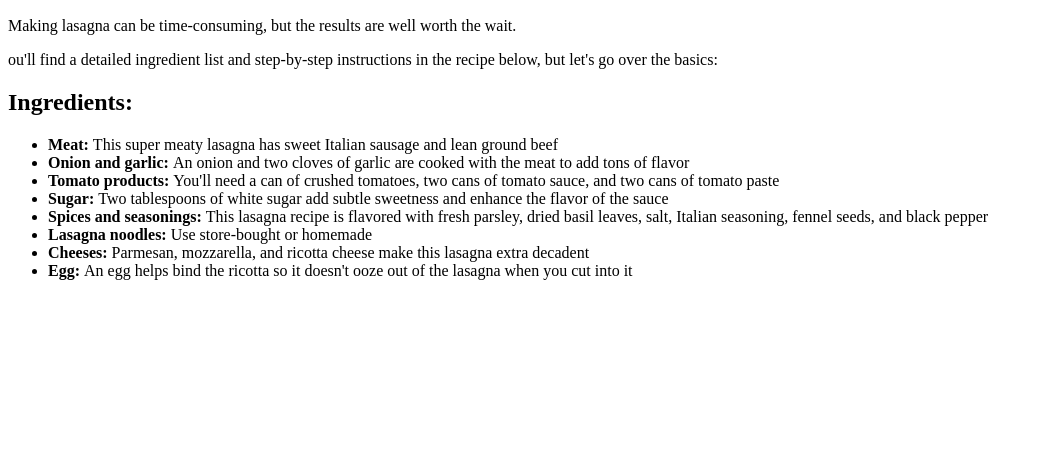
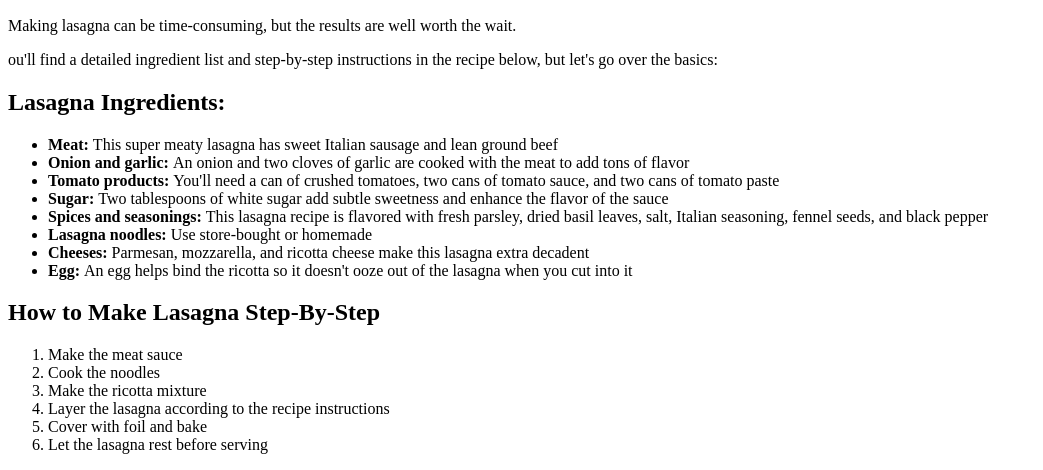
Before and after one commit to Darth-Crayon/odin-recipes, a plain HTML site: page recipes/lasagna.html in a window 1280 px wide. Shown: the part 434-904 px from the top of the page, without its empty margins (0-1043 px from the left). Before the commit the page ends 800 px from the top, so only its background shows below. Drawn offline with Linux system fonts and the light colour scheme.

Commit message:
Add ordered list of steps

```diff
--- a/recipes/lasagna.html
+++ b/recipes/lasagna.html
@@ -10,7 +10,7 @@
         <h2>How to Make Lasagna</h2>
         <p>Making lasagna can be time-consuming, but the results are well worth the wait.</p>
         <p>ou'll find a detailed ingredient list and step-by-step instructions in the recipe below, but let's go over the basics:</p>
-        <h2>Ingredients: </h2>
+        <h2>Lasagna Ingredients: </h2>
         <ul>
             <li><strong>Meat: </strong>This super meaty lasagna has sweet Italian sausage and lean ground beef</li>
             <li><strong>Onion and garlic: </strong>An onion and two cloves of garlic are cooked with the meat to add tons of flavor</li>
@@ -21,5 +21,14 @@
             <li><strong>Cheeses: </strong>Parmesan, mozzarella, and ricotta cheese make this lasagna extra decadent</li>
             <li><strong>Egg: </strong>An egg helps bind the ricotta so it doesn't ooze out of the lasagna when you cut into it</li>
         </ul>
+        <h2>How to Make Lasagna Step-By-Step</h2>
+        <ol>
+            <li>Make the meat sauce</li>
+            <li>Cook the noodles</li>
+            <li>Make the ricotta mixture</li>
+            <li>Layer the lasagna according to the recipe instructions</li>
+            <li>Cover with foil and bake</li>
+            <li>Let the lasagna rest before serving</li>
+        </ol>
     </body>
 </html>
```
